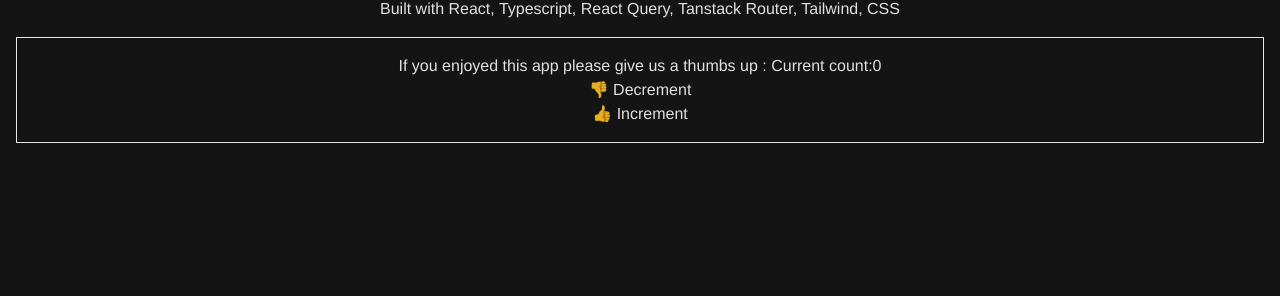
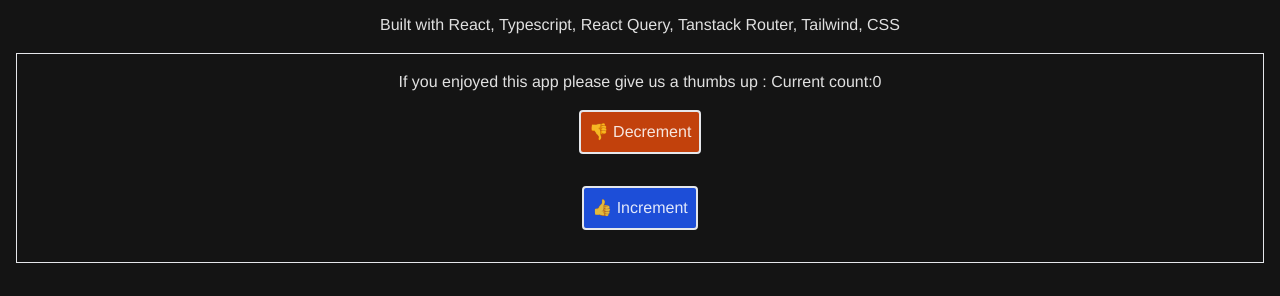
Before and after one commit to jorgedelafuente/react-movies, a React (Vite) app: page /about in a window 1280 px wide. Shown: the part 183-479 px from the top of the page. Built offline with nearby package versions, Linux system fonts and the light colour scheme; no server answers; what redaxios would draw is missing.

Commit message:
test : refactor counter test

```diff
--- a/src/views/about/about.view.tsx
+++ b/src/views/about/about.view.tsx
@@ -6,8 +6,8 @@ const About = () => {
          <div className="flex flex-col gap-4 p-4 text-center">
             <h1>About</h1>
 
+            <h3>Tech Stack</h3>
             <p>
-               <h3>Tech Stack</h3>
                Built with React, Typescript, React Query, Tanstack Router,
                Tailwind, CSS
             </p>
--- a/src/views/about/counter.component.tsx
+++ b/src/views/about/counter.component.tsx
@@ -11,11 +11,22 @@ const Counter = ({ countValue = 0 }) => {
             <span>{count}</span>
          </div>
 
-         <div>
-            <button onClick={decrement}>👎 Decrement</button>
+         <div className="p-4">
+            <button
+               className="rounded border-2 bg-orange-700 p-2"
+               role="button"
+               onClick={decrement}
+            >
+               👎 Decrement
+            </button>
          </div>
-         <div>
-            <button onClick={increment}>👍 Increment</button>
+         <div className="p-4">
+            <button
+               className="rounded border-2 bg-blue-700 p-2"
+               onClick={increment}
+            >
+               👍 Increment
+            </button>
          </div>
       </div>
    );
```
Also changed, not shown: 2 other files (tests, documents, lock files or other folders).
